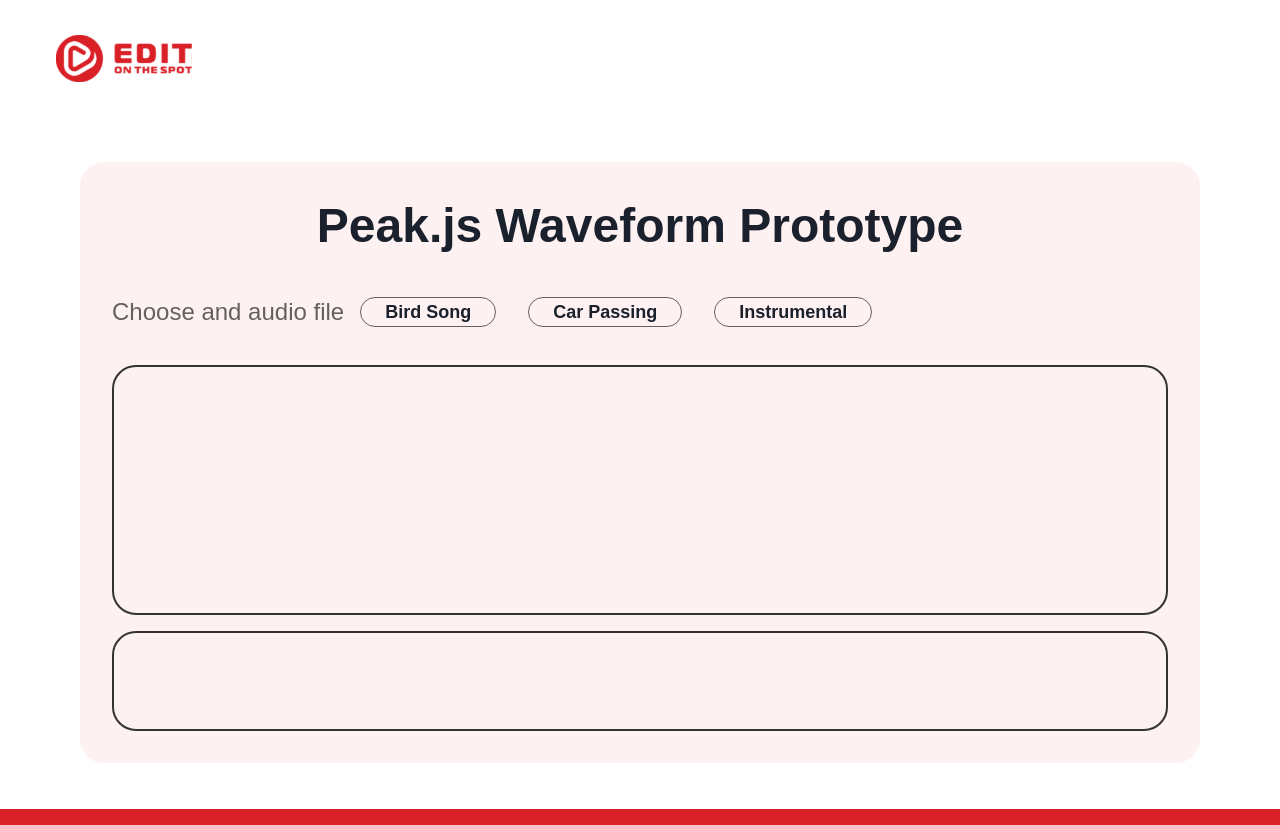
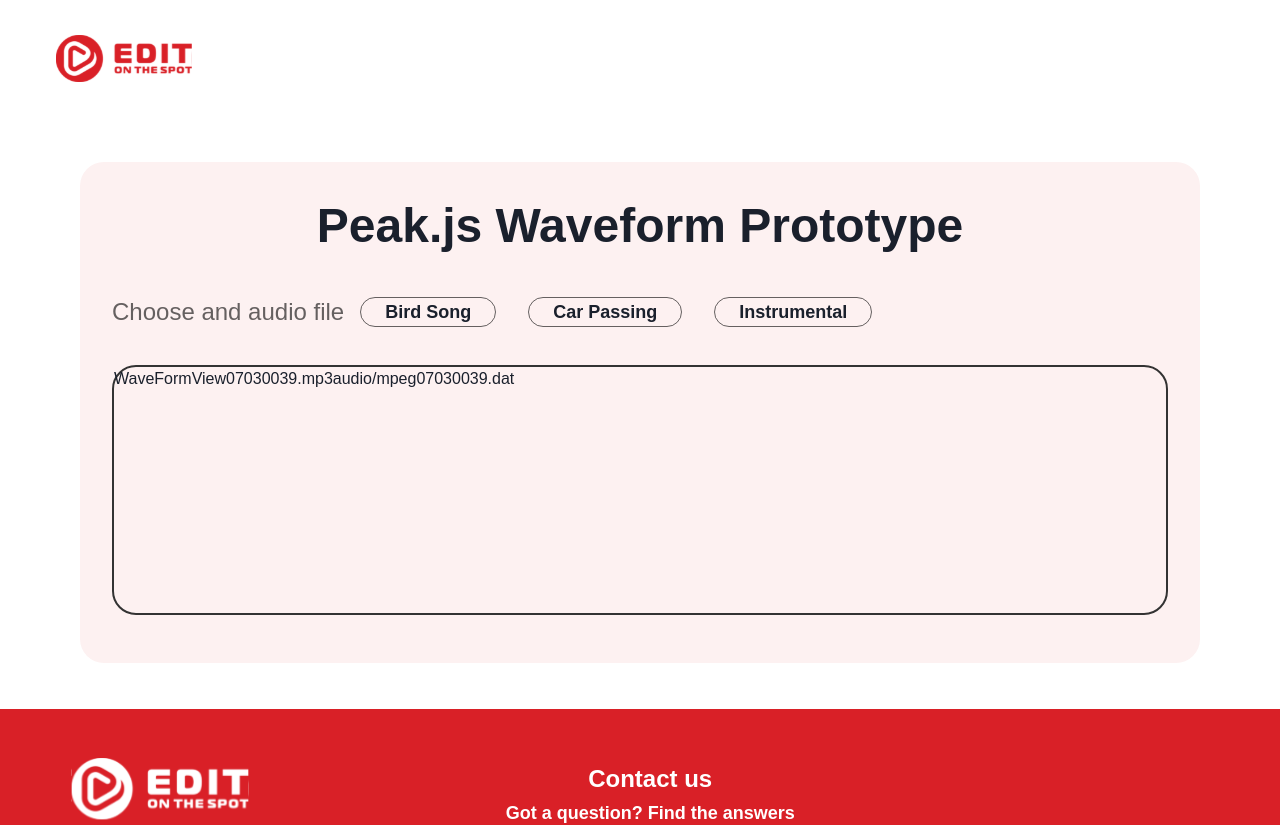
Before and after one commit to MarioLisbona/peak-js-proto, a Next.js app: page / in a window 1280 px wide. Shown: the top 825 px of the page. Built offline with nearby package versions, Linux system fonts and the light colour scheme.

Commit message:
cerate WaveForm component and pass in url obj

```diff
--- a/app/components/WaveForm/WaveFormView.tsx
+++ b/app/components/WaveForm/WaveFormView.tsx
@@ -0,0 +1,16 @@
+"use client";
+
+import React from "react";
+
+const WaveformView = ({ audioUrl, audioContentType, waveformDataUrl }) => {
+  return (
+    <>
+      <h1>WaveFormView</h1>
+      <p>{audioUrl}</p>
+      <p>{audioContentType}</p>
+      <p>{waveformDataUrl}</p>
+    </>
+  );
+};
+
+export default WaveformView;
--- a/app/components/WaveForm/index.tsx
+++ b/app/components/WaveForm/index.tsx
@@ -2,6 +2,7 @@ import React, { useState } from "react";
 import SectionContainer from "../SectionContainer";
 
 import { Button, Flex, Text } from "@chakra-ui/react";
+import WaveformView from "./WaveFormView";
 const WaveForm = () => {
   const urls = {
     1: {
@@ -22,9 +23,13 @@ const WaveForm = () => {
     },
   };
 
-  const [url, setUrl] = useState({});
+  const [url, setUrl] = useState({
+    audioUrl: "07030039.mp3",
+    audioContentType: "audio/mpeg",
+    waveformDataUrl: "07030039.dat",
+  });
 
-  console.log(url);
+  console.log(url.audioUrl);
 
   function handleSelectedAudioChange(evt) {
     const e = Number(evt);
@@ -89,14 +94,13 @@ const WaveForm = () => {
           borderColor={"brandDarkGray"}
           borderRadius={"24px"}
           mb={"1rem"}
-        ></Flex>
-        <Flex
-          h={"100px"}
-          w={"100%"}
-          border={"2px"}
-          borderColor={"brandDarkGray"}
-          borderRadius={"24px"}
-        ></Flex>
+        >
+          <WaveformView
+            audioUrl={url.audioUrl}
+            audioContentType={url.audioContentType}
+            waveformDataUrl={url.waveformDataUrl}
+          />
+        </Flex>
       </Flex>
     </SectionContainer>
   );
```
